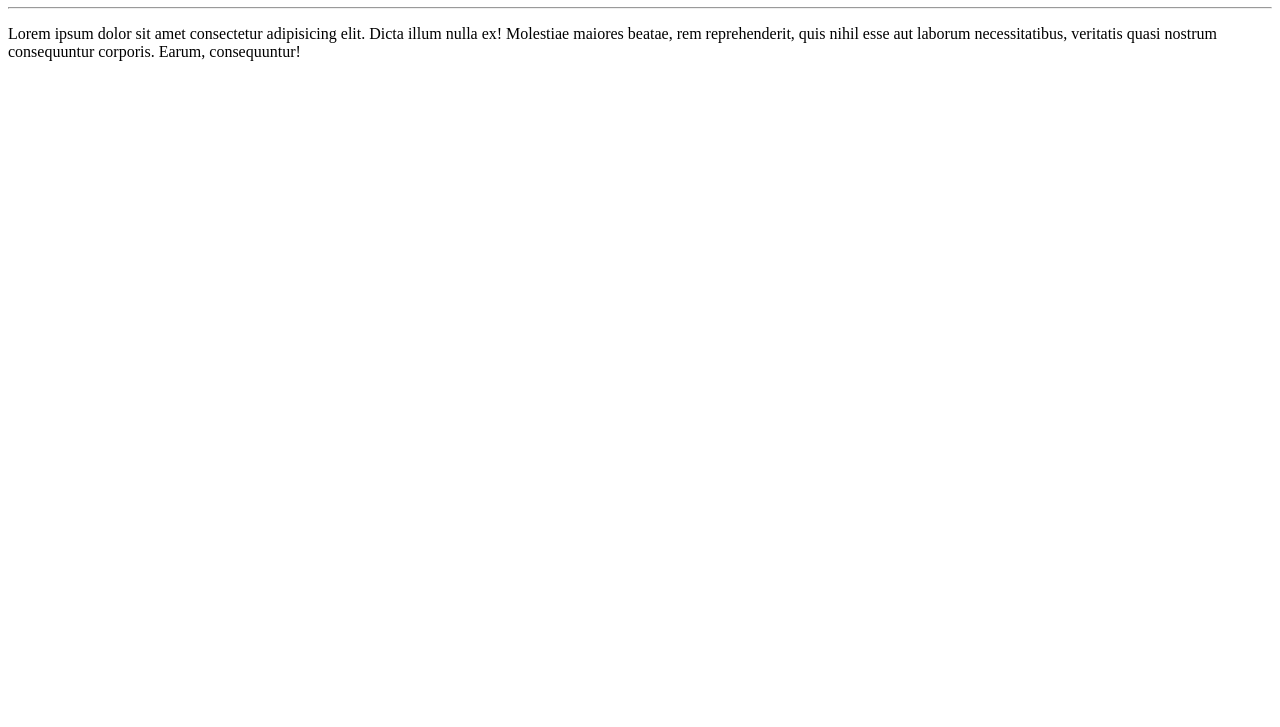
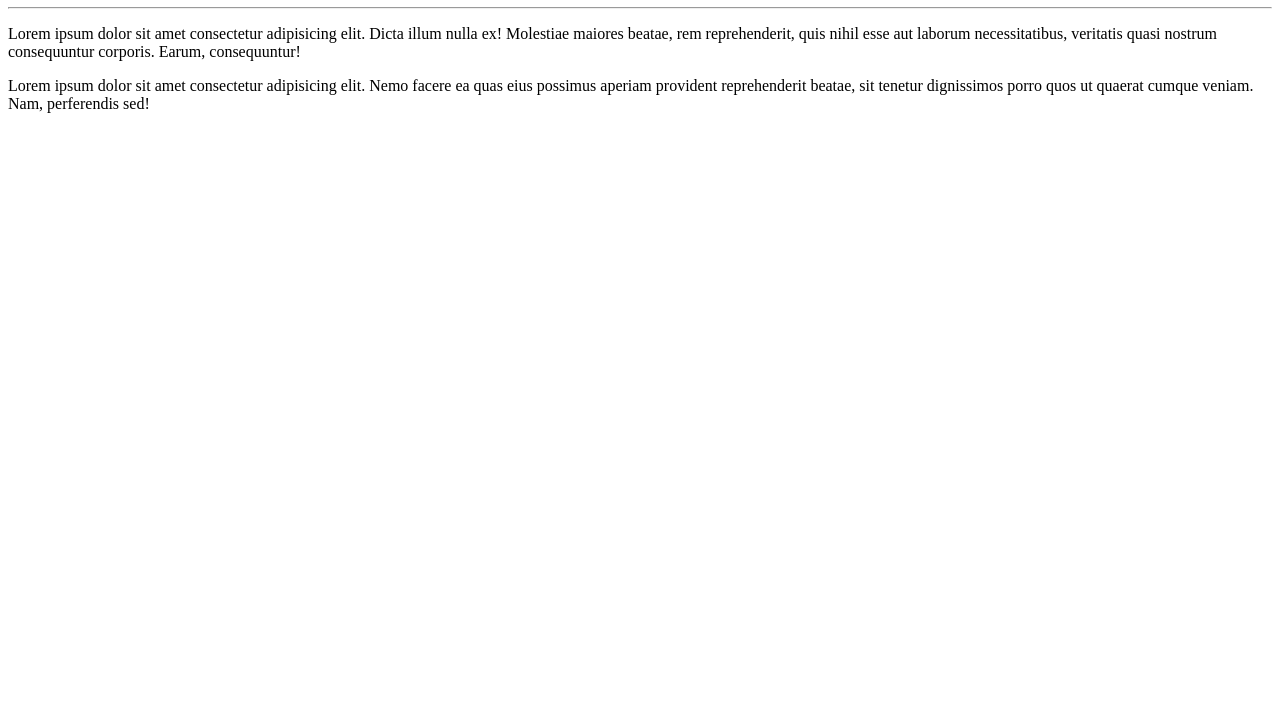
Before and after one commit to luciane-finamor/Ola-Mundo, a plain HTML site: page site-exemplo/index.html in a window 1280 px wide. Shown: the part 73-800 px from the top of the page. Drawn offline with Linux system fonts and the light colour scheme.

Commit message:
adicionei paragrafo

```diff
--- a/site-exemplo/index.html
+++ b/site-exemplo/index.html
@@ -9,5 +9,6 @@
     <h1>Olá, Mundo!</h1>
     <hr>
     <p>Lorem ipsum dolor sit amet consectetur adipisicing elit. Dicta illum nulla ex! Molestiae maiores beatae, rem reprehenderit, quis nihil esse aut laborum necessitatibus, veritatis quasi nostrum consequuntur corporis. Earum, consequuntur!</p>
+    <p>Lorem ipsum dolor sit amet consectetur adipisicing elit. Nemo facere ea quas eius possimus aperiam provident reprehenderit beatae, sit tenetur dignissimos porro quos ut quaerat cumque veniam. Nam, perferendis sed!</p>
 </body>
 </html>
```
